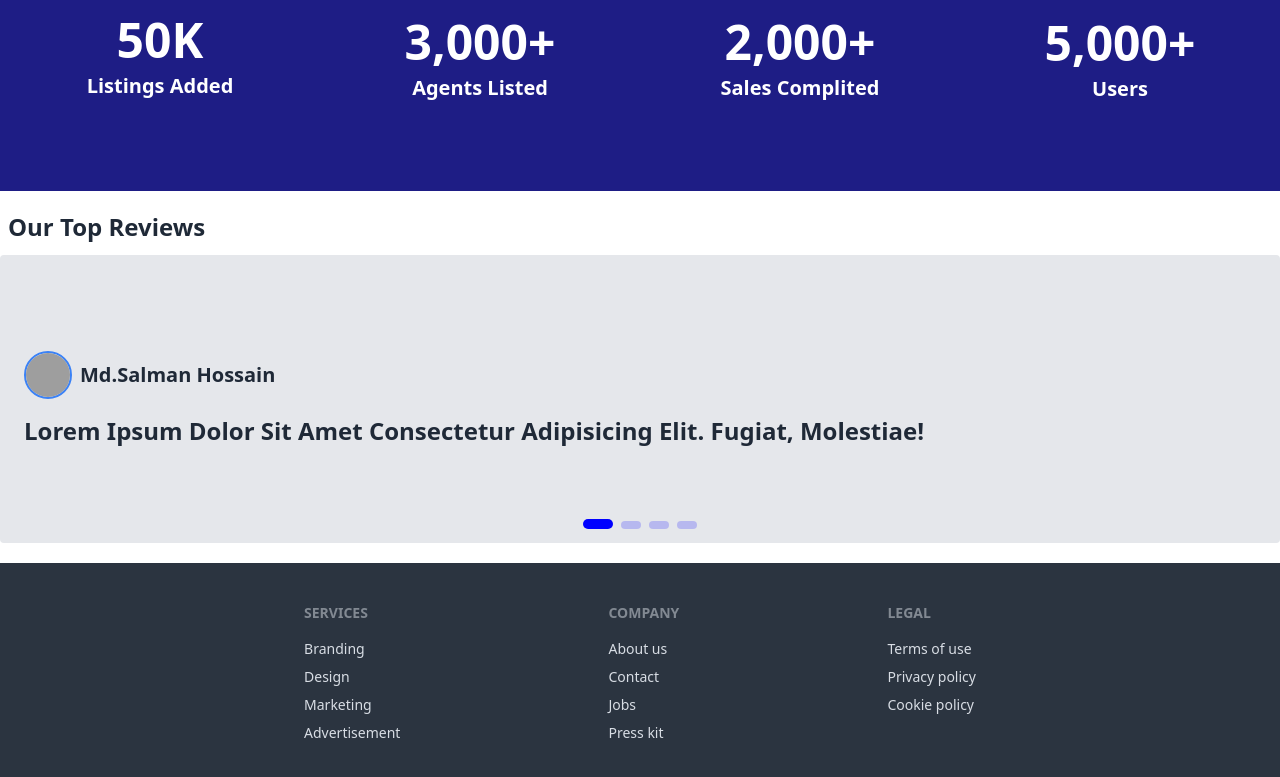
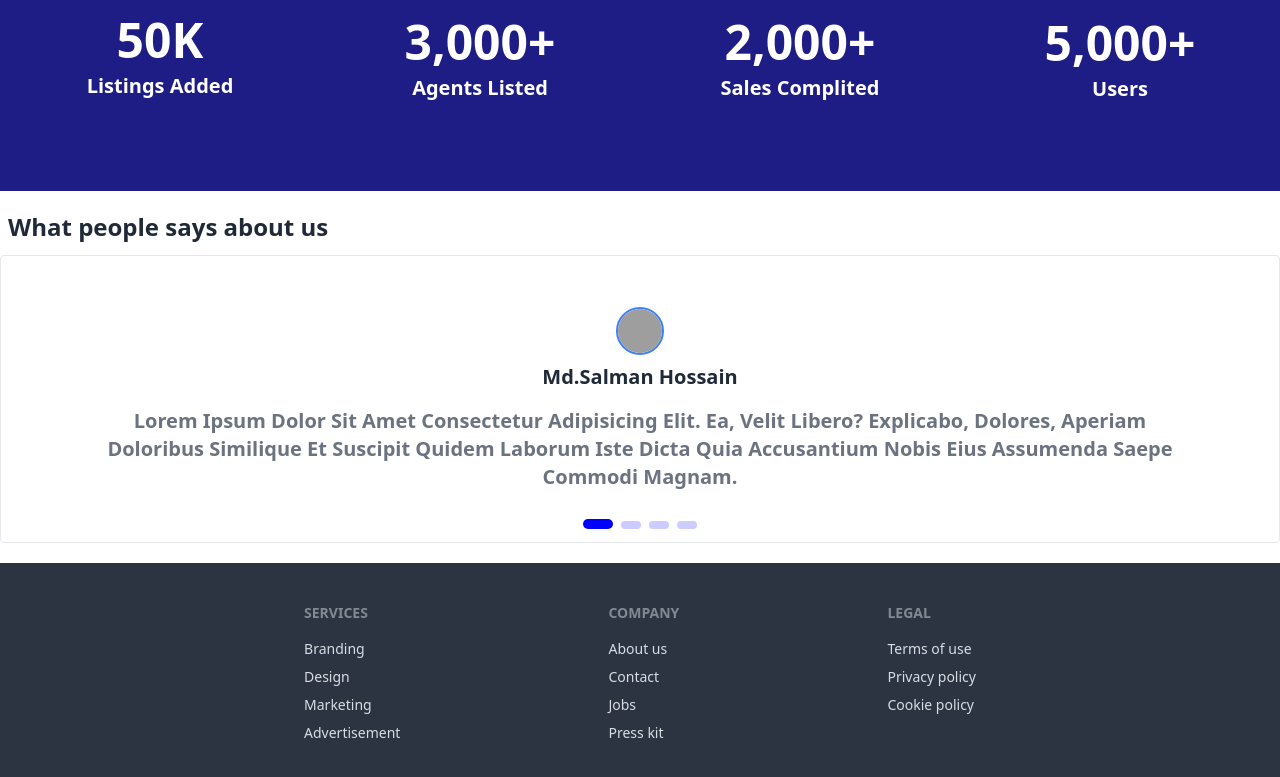
Before and after one commit to ocircleo/moonknight, a React (Vite) app: page / in a window 1280 px wide. Shown: the part 1611-2388 px from the top of the page. Built offline with nearby package versions, Linux system fonts and the light colour scheme; no server answers; grey boxes are pictures that could not be loaded.

Commit message:
review section added

```diff
--- a/src/pages/home/Home.jsx
+++ b/src/pages/home/Home.jsx
@@ -25,7 +25,7 @@ const Home = () => {
       <div className="mb-5">
         <Statistics></Statistics>
       </div>
-      <h2 className="text-2xl ps-2 font-semibold my-3">Our Top Reviews</h2>
+      <h2 className="text-2xl ps-2 font-semibold my-3">What people says about us</h2>
       <div className="mb-5">
         <Reviews></Reviews>
       </div>
--- a/src/pages/home/homeCompo/Reviews.jsx
+++ b/src/pages/home/homeCompo/Reviews.jsx
@@ -80,8 +80,8 @@ const Reviews = () => {
   return (
     <swiper-container init="false" ref={trendingRef}>
       <swiper-slide>
-        <div className="h-72  w-full bg-gray-200 rounded flex flex-col item-start justify-center capitalize cursor-pointer text-xl font-semibold p-6 gap-4">
-          <div className="flex gap-2 items-center">
+        <div className="h-72  w-full bg-white rounded flex flex-col item-start justify-center capitalize cursor-pointer text-xl font-semibold p-6 gap-4 border">
+          <div className="flex flex-col gap-2 items-center">
             <img
               src="https://source.unsplash.com/random/24x24/?face"
               alt=""
@@ -89,31 +89,14 @@ const Reviews = () => {
             />
             <p>Md.Salman Hossain</p>
           </div>
-          <p className="text-2xl">
-            Lorem ipsum dolor sit amet consectetur adipisicing elit. Fugiat,
-            molestiae!
+          <p className="text-xl text-center md:px-16 px-6 text-gray-500">
+           Lorem ipsum dolor sit amet consectetur adipisicing elit. Ea, velit libero? Explicabo, dolores, aperiam doloribus similique et suscipit quidem laborum iste dicta quia accusantium nobis eius assumenda saepe commodi magnam.
           </p>
         </div>
       </swiper-slide>
       <swiper-slide>
-        <div className="h-72  w-full bg-gray-200 rounded flex flex-col item-start justify-center capitalize cursor-pointer text-xl font-semibold p-6 gap-4">
-          <div className="flex gap-2 items-center">
-            <img
-              src="https://source.unsplash.com/random/24x24/?face"
-              alt=""
-              className="h-12 w-12 rounded-full  border-2 border-blue-500"
-            />
-            <p>Md.Rahat Hossain</p>
-          </div>
-          <p className="text-2xl">
-            Lorem ipsum dolor sit amet consectetur adipisicing elit. Fugiat,
-            molestiae!
-          </p>
-        </div>
-      </swiper-slide>
-      <swiper-slide>
-        <div className="h-72  w-full bg-gray-200 rounded flex flex-col item-start justify-center capitalize cursor-pointer text-xl font-semibold p-6 gap-4">
-          <div className="flex gap-2 items-center">
+        <div className="h-72  w-full bg-white rounded flex flex-col item-start justify-center capitalize cursor-pointer text-xl font-semibold p-6 gap-4 border">
+          <div className="flex flex-col gap-2 items-center">
             <img
               src="https://source.unsplash.com/random/24x24/?face"
               alt=""
@@ -121,28 +104,42 @@ const Reviews = () => {
             />
             <p>Md.Abdur Rahim</p>
           </div>
-          <p className="text-2xl">
-            Lorem ipsum dolor sit amet consectetur adipisicing elit. Fugiat,
-            molestiae!
+          <p className="text-xl text-center md:px-16 px-6 text-gray-500">
+           Lorem ipsum dolor sit amet consectetur adipisicing elit. Ea, velit libero? Explicabo, dolores, aperiam doloribus similique et suscipit quidem laborum iste dicta quia accusantium nobis eius assumenda saepe commodi magnam.
           </p>
         </div>
       </swiper-slide>
       <swiper-slide>
-        <div className="h-72  w-full bg-gray-200 rounded flex flex-col item-start justify-center capitalize cursor-pointer text-xl font-semibold p-6 gap-4">
-          <div className="flex gap-2 items-center">
+        <div className="h-72  w-full bg-white rounded flex flex-col item-start justify-center capitalize cursor-pointer text-xl font-semibold p-6 gap-4 border">
+          <div className="flex flex-col gap-2 items-center">
             <img
               src="https://source.unsplash.com/random/24x24/?face"
               alt=""
               className="h-12 w-12 rounded-full  border-2 border-blue-500"
             />
-            <p>Md.Al Amin Hossain</p>
+            <p>Md.Mossarof Hossain</p>
           </div>
-          <p className="text-2xl">
-            Lorem ipsum dolor sit amet consectetur adipisicing elit. Fugiat,
-            molestiae!
+          <p className="text-xl text-center md:px-16 px-6 text-gray-500">
+           Lorem ipsum dolor sit amet consectetur adipisicing elit. Ea, velit libero? Explicabo, dolores, aperiam doloribus similique et suscipit quidem laborum iste dicta quia accusantium nobis eius assumenda saepe commodi magnam.
           </p>
         </div>
       </swiper-slide>
+      <swiper-slide>
+        <div className="h-72  w-full bg-white rounded flex flex-col item-start justify-center capitalize cursor-pointer text-xl font-semibold p-6 gap-4 border">
+          <div className="flex flex-col gap-2 items-center">
+            <img
+              src="https://source.unsplash.com/random/24x24/?face"
+              alt=""
+              className="h-12 w-12 rounded-full  border-2 border-blue-500"
+            />
+            <p>Iqbal</p>
+          </div>
+          <p className="text-xl text-center md:px-16 px-6 text-gray-500">
+           Lorem ipsum dolor sit amet consectetur adipisicing elit. Ea, velit libero? Explicabo, dolores, aperiam doloribus similique et suscipit quidem laborum iste dicta quia accusantium nobis eius assumenda saepe commodi magnam.
+          </p>
+        </div>
+      </swiper-slide>
+
     </swiper-container>
   );
 };
```
